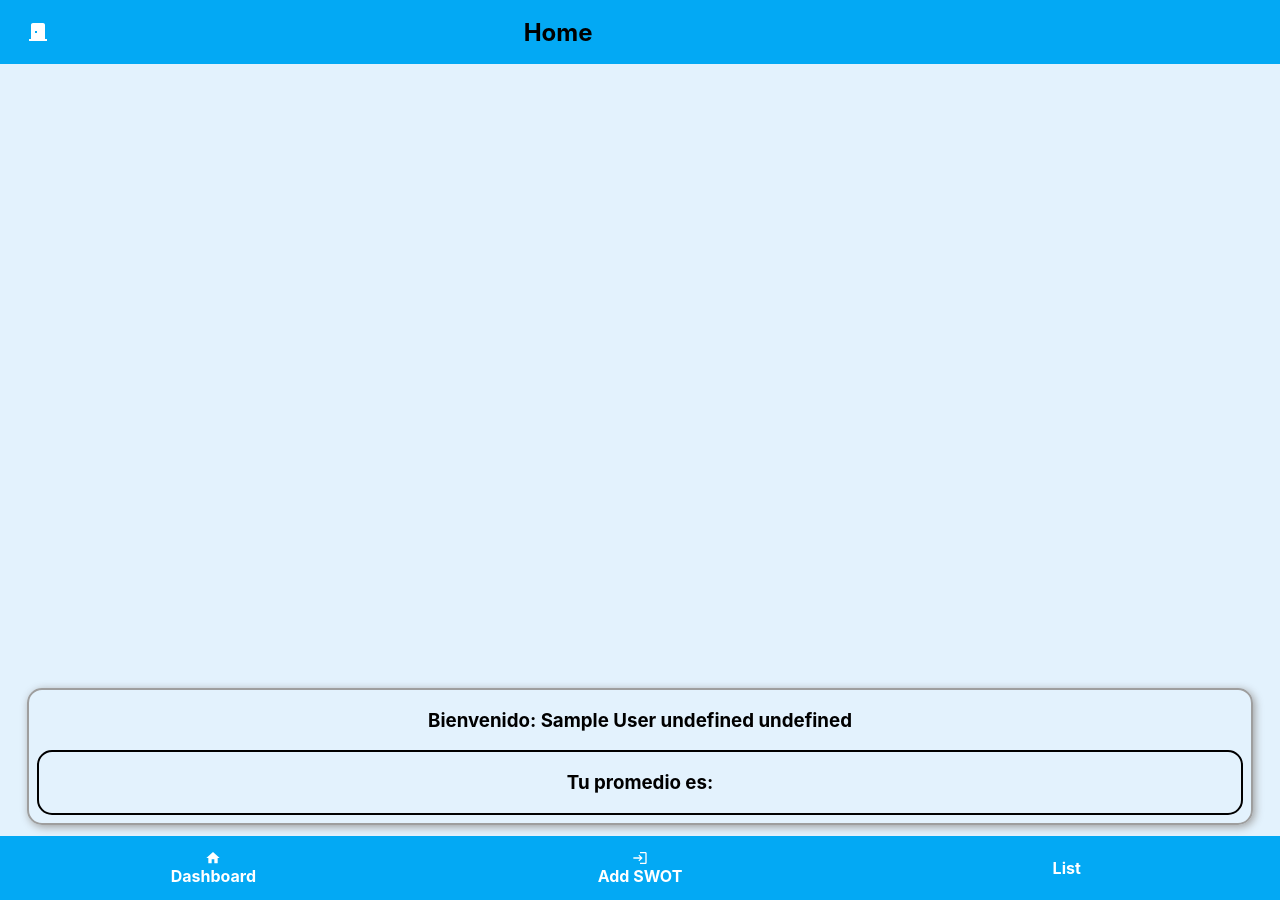
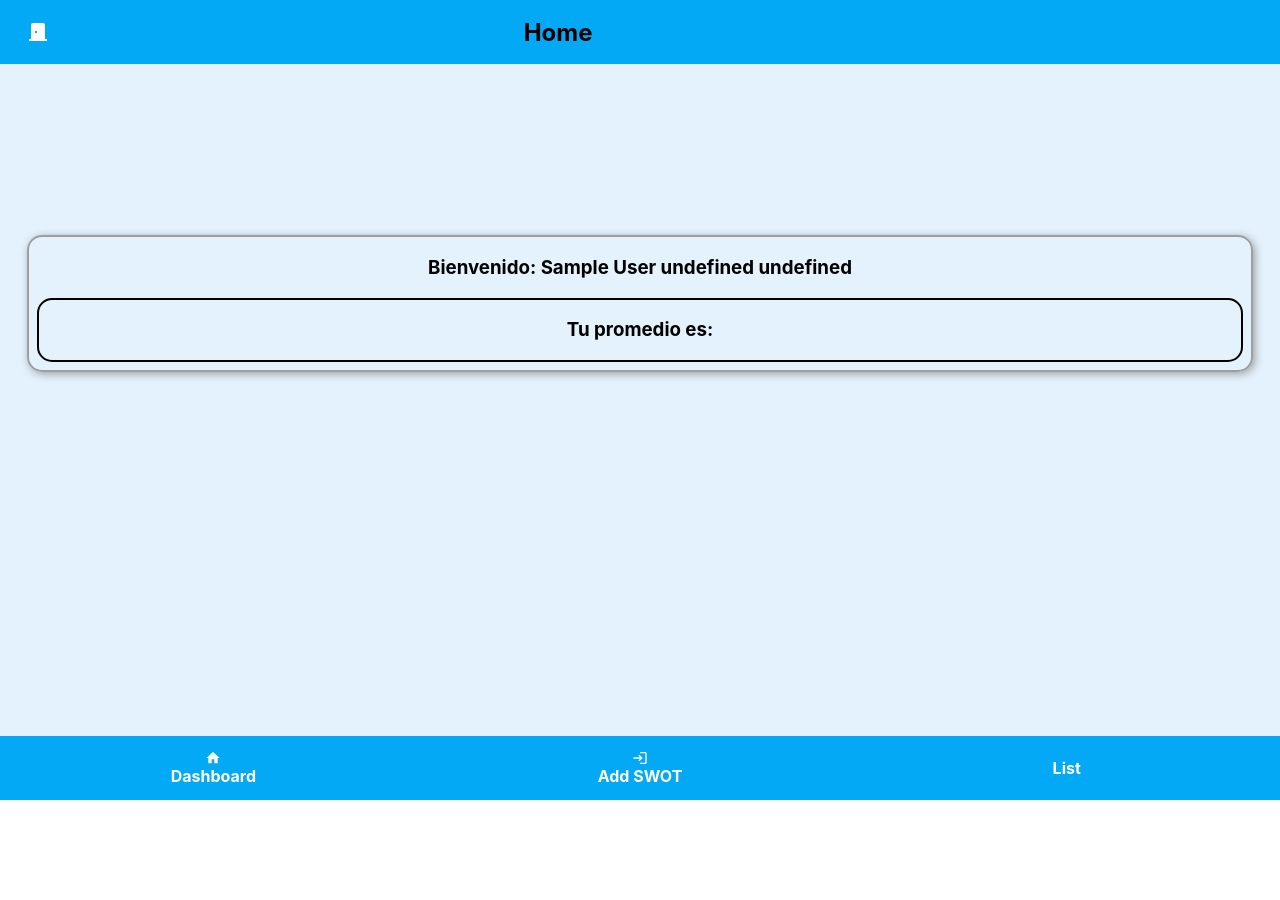
Before and after one commit to Luis12035/HistoricFrontEnd, a React (Create React App) app: page /dashboard in a window 1280 px wide. After the commit the page ends 800 px from the top, so only its background shows below. Built offline with nearby package versions, Linux system fonts and the light colour scheme; sample sign-in values are in the browser's storage.

Commit message:
correccion diseño dashboard

```diff
--- a/src/components/Dashboard/index.js
+++ b/src/components/Dashboard/index.js
@@ -9,7 +9,7 @@ const Dashboard = ()=>{
     <Page title="Home" showHeader showNavBar backtostate={true} backto='/login'>
       <Content>
         <div className="MainContainer" style={{padding: '0.7em' ,textAlign: 'center', height: '100%'}}>
-          <div className="ChlidContainer" style={{borderRadius: '15px' ,borderColor: '#9E9E9E', borderStyle: 'solid', borderWidth: '2px', alignItems: 'center', justifyContent: 'center', display: 'block', marginTop: '50%', boxShadow: '2px 2px 8px #9E9E9E'}}>
+          <div className="ChlidContainer" style={{borderRadius: '15px' ,borderColor: '#9E9E9E', borderStyle: 'solid', borderWidth: '2px', alignItems: 'center', justifyContent: 'center', marginTop: '10em', display: 'block', boxShadow: '2px 2px 8px #9E9E9E'}}>
             <h1>Bienvenido: {user.name + ' ' + user.middlename + ' ' + user.lastname} </h1>
             <div className="AvgContainer" style={{borderColor: 'black' ,borderWidth: '2px', borderStyle:'solid', margin: '0.5em', borderRadius: '15px'}}>
               <h1>Tu promedio es: </h1>
```
